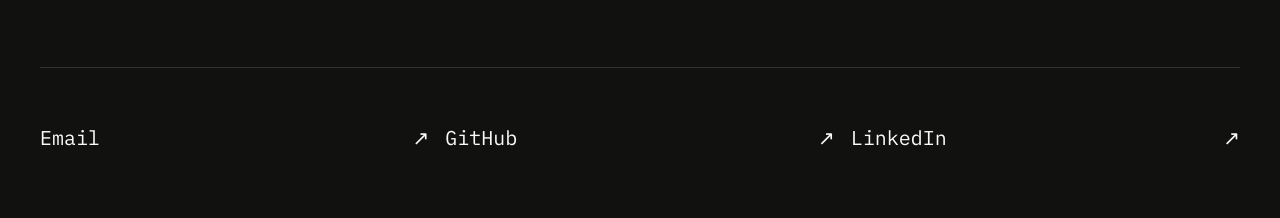
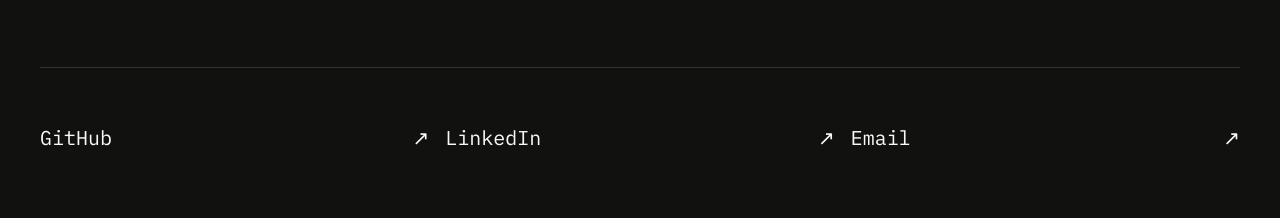
Before and after one commit to jissust/portfolio-landing, a React (Vite) app: page / in a window 1280 px wide. Shown: the part 6131-6349 px from the top of the page. Built offline with nearby package versions, Linux system fonts and the light colour scheme.

Commit message:
feat(footer): connect frontend with mock data

```diff
--- a/src/components/layout/Footer.jsx
+++ b/src/components/layout/Footer.jsx
@@ -1,9 +1,12 @@
 import { useTranslation } from "react-i18next";
+import { useSocialLinks } from "@/hooks/useSocialLinks";
 import SocialLinks from "@/components/ui/SocialLinks";
 
 export default function Footer() {
   const { t } = useTranslation();
   const year = new Date().getFullYear();
+  const socialLinks = useSocialLinks();
+  console.log("socialLinks", socialLinks);
 
   return (
     <footer id="contact" class="bg-ink px-6 py-24 text-paper md:px-10 md:py-32">
@@ -22,37 +25,19 @@
         </h2>
 
         <div class="mt-14 grid gap-4 border-t border-line-dark pt-10 font-mono text-lg md:grid-cols-3 md:text-xl">
+          {socialLinks.map((link) => (
           <a
-            href="mailto:tu@email.com"
+            href={link.url}
+            target="_blank"
+            key={link.id}
             class="group flex items-center justify-between border-b border-line-dark py-4 transition-colors hover:text-paper/70 md:border-0"
           >
-            Email{" "}
+            {link.label}{" "}
             <span class="transition-transform group-hover:translate-x-1">
               ↗
             </span>
           </a>
-          <a
-            href="https://github.com/tu-usuario"
-            target="_blank"
-            rel="noopener"
-            class="group flex items-center justify-between border-b border-line-dark py-4 transition-colors hover:text-paper/70 md:border-0"
-          >
-            GitHub{" "}
-            <span class="transition-transform group-hover:translate-x-1">
-              ↗
-            </span>
-          </a>
-          <a
-            href="https://linkedin.com/in/tu-usuario"
-            target="_blank"
-            rel="noopener"
-            class="group flex items-center justify-between py-4 transition-colors hover:text-paper/70"
-          >
-            LinkedIn{" "}
-            <span class="transition-transform group-hover:translate-x-1">
-              ↗
-            </span>
-          </a>
+          ))}
         </div>
 
         <div class="mt-20 flex flex-col gap-2 border-t border-line-dark pt-8 font-mono text-xs uppercase tracking-widest text-paper/40 md:flex-row md:items-center md:justify-between">
--- a/src/data/social.json
+++ b/src/data/social.json
@@ -1,6 +1,5 @@
 [
-  { "id": "github", "label": "GitHub", "url": "https://github.com/tu-usuario", "icon": "github" },
-  { "id": "linkedin", "label": "LinkedIn", "url": "https://linkedin.com/in/tu-usuario", "icon": "linkedin" },
-  { "id": "instagram", "label": "Instagram", "url": "https://instagram.com/tu-usuario", "icon": "instagram" },
-  { "id": "email", "label": "Email", "url": "mailto:tu-email@example.com", "icon": "mail" }
+  { "id": "github", "label": "GitHub", "url": "https://github.com/jissust", "icon": "github" },
+  { "id": "linkedin", "label": "LinkedIn", "url": "https://www.linkedin.com/in/jes%C3%BAs-tissera-43244786", "icon": "linkedin" },
+  { "id": "email", "label": "Email", "url": "mailto:jesustissera@gmail.com", "icon": "mail" }
 ]
```
